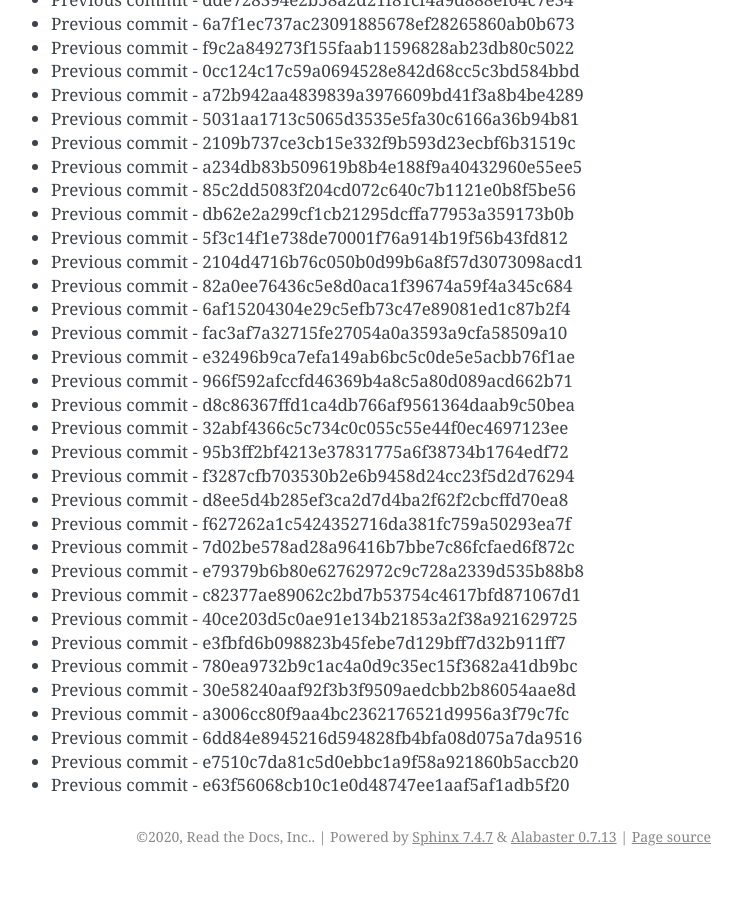
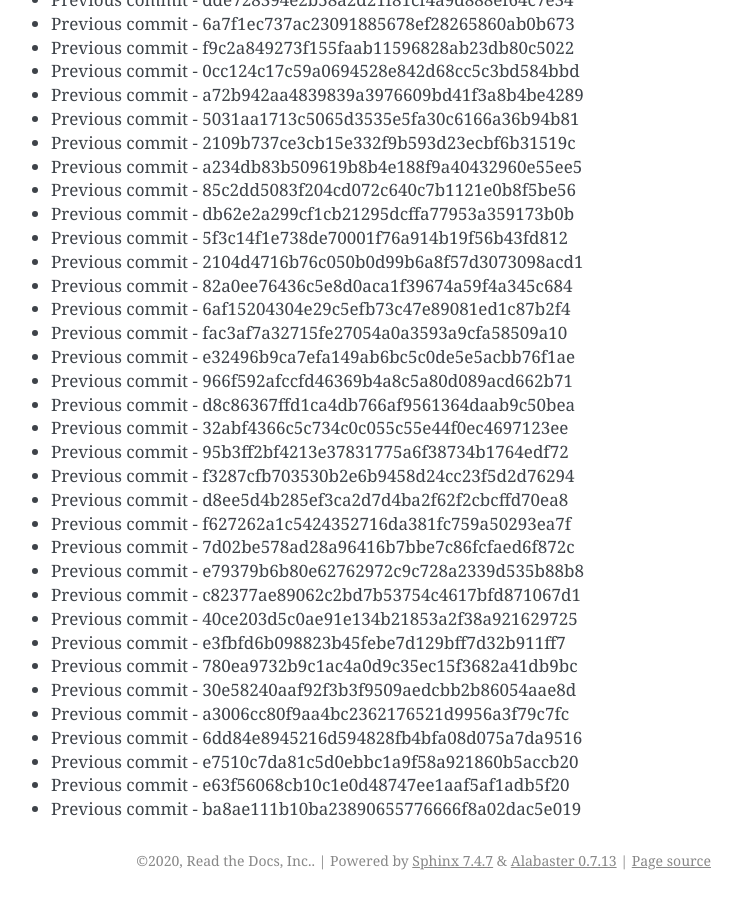
Before and after one commit to readthedocs/rtd-git-stresstest, a Sphinx documentation site: the page built from docs/updates.rst, in a window 1280 px wide and 900 px high, scrolled down 72522 px. Shown: the whole window, without its empty margins (399-1141 px from the left). Built offline with Sphinx 7.4.7, drawn with Linux system fonts in a browser that asks for light colours; before the commit the page ends 73398 px from its top, so only the background shows below that.

Commit message:
Generating commit from previous: ba8ae111b10ba23890655776666f8a02dac5e019

```diff
--- a/docs/updates.rst
+++ b/docs/updates.rst
@@ -3079,3 +3079,4 @@ It can be tested for any performance characteristics.
 * Previous commit - 6dd84e8945216d594828fb4bfa08d075a7da9516
 * Previous commit - e7510c7da81c5d0ebbc1a9f58a921860b5accb20
 * Previous commit - e63f56068cb10c1e0d48747ee1aaf5af1adb5f20
+* Previous commit - ba8ae111b10ba23890655776666f8a02dac5e019
```
